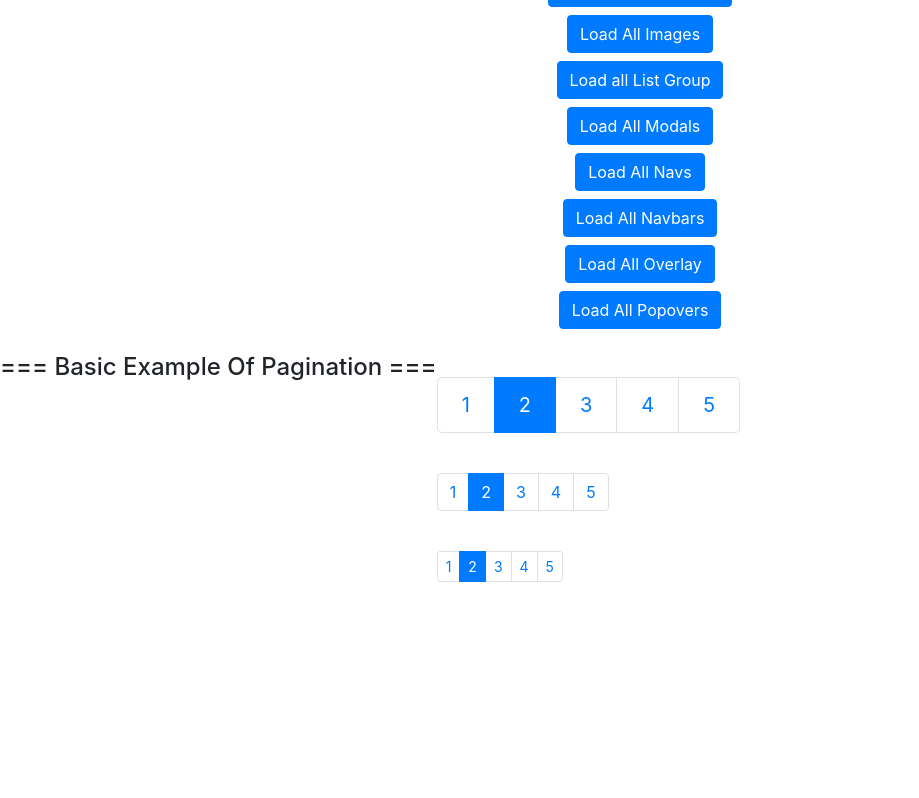
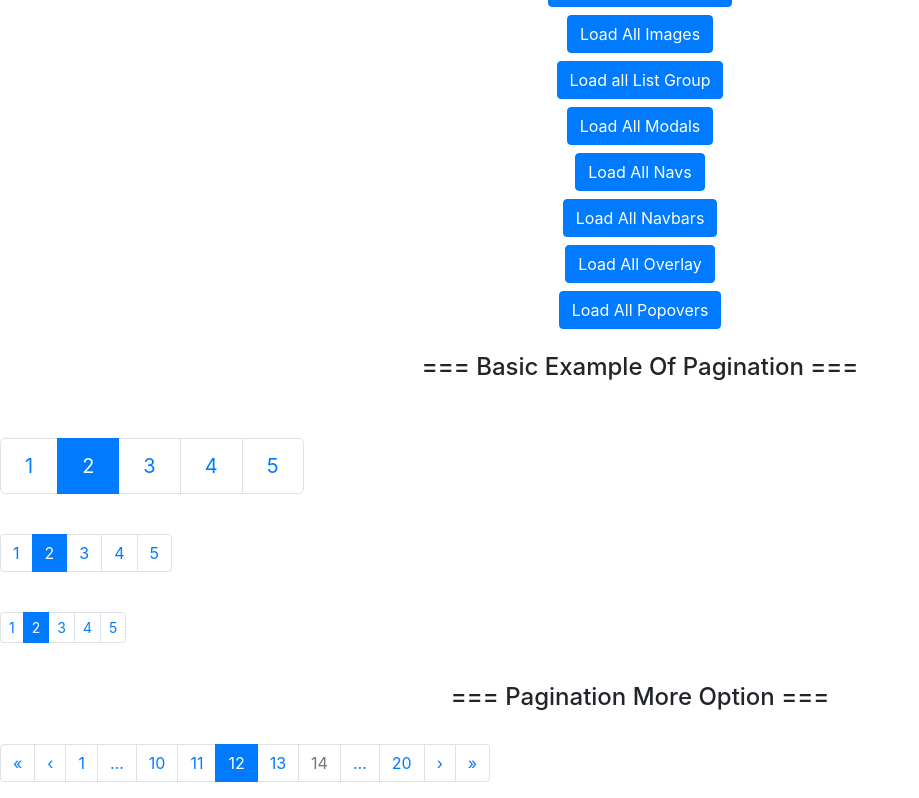
Before and after one commit to Khwajapasha/Boosrtrap-Practice, a React (Create React App) app: page / in a window 1280 px wide. Shown: the part 625-1423 px from the top of the page, without its empty margins (0-919 px from the left). Before the commit the page ends 1223 px from the top, so only its background shows below. Built offline with nearby package versions, Linux system fonts and the light colour scheme.

Commit message:
mplemented more option on pagination

```diff
--- a/src/Component/MainBodySection/PaginationComponent/AllPagination.jsx
+++ b/src/Component/MainBodySection/PaginationComponent/AllPagination.jsx
@@ -1,10 +1,12 @@
 import React from "react";
 import { PaginationBasicExample } from "./PaginationBasicExample";
+import { PaginationMoreOption } from "./PaginationMoreOption";
 
 export const AllPagination = () => {
   return (
     <div>
       <PaginationBasicExample />
+      <PaginationMoreOption />
     </div>
   );
 };
--- a/src/Component/MainBodySection/PaginationComponent/PaginationBasicExample.jsx
+++ b/src/Component/MainBodySection/PaginationComponent/PaginationBasicExample.jsx
@@ -13,15 +13,15 @@
   return (
     <div>
       <br />
-      <h4 style={{ float: "left" }}>=== Basic Example Of Pagination ===</h4>
+      <h4>=== Basic Example Of Pagination ===</h4>
       <br />
-      <div style={{ float: "left" }}>
-        <Pagination size="lg">{items}</Pagination>
-        <br />
-        <Pagination>{items}</Pagination>
-        <br />
-        <Pagination size="sm">{items}</Pagination>
-      </div>
+      <br />
+
+      <Pagination size="lg">{items}</Pagination>
+      <br />
+      <Pagination>{items}</Pagination>
+      <br />
+      <Pagination size="sm">{items}</Pagination>
     </div>
   );
 };
--- /dev/null
+++ b/src/Component/MainBodySection/PaginationComponent/PaginationMoreOption.jsx
@@ -0,0 +1,26 @@
+import React from "react";
+import { Pagination } from "react-bootstrap";
+export const PaginationMoreOption = () => {
+  return (
+    <div>
+      <br />
+      <h4>=== Pagination More Option ===</h4>
+      <br />
+      <Pagination>
+        <Pagination.First />
+        <Pagination.Prev />
+        <Pagination.Item>{1}</Pagination.Item>
+        <Pagination.Ellipsis />
+        <Pagination.Item>{10}</Pagination.Item>
+        <Pagination.Item>{11}</Pagination.Item>
+        <Pagination.Item active>{12}</Pagination.Item>
+        <Pagination.Item>{13}</Pagination.Item>
+        <Pagination.Item disabled>{14}</Pagination.Item>
+        <Pagination.Ellipsis />
+        <Pagination.Item>{20}</Pagination.Item>
+        <Pagination.Next />
+        <Pagination.Last />
+      </Pagination>
+    </div>
+  );
+};
```
